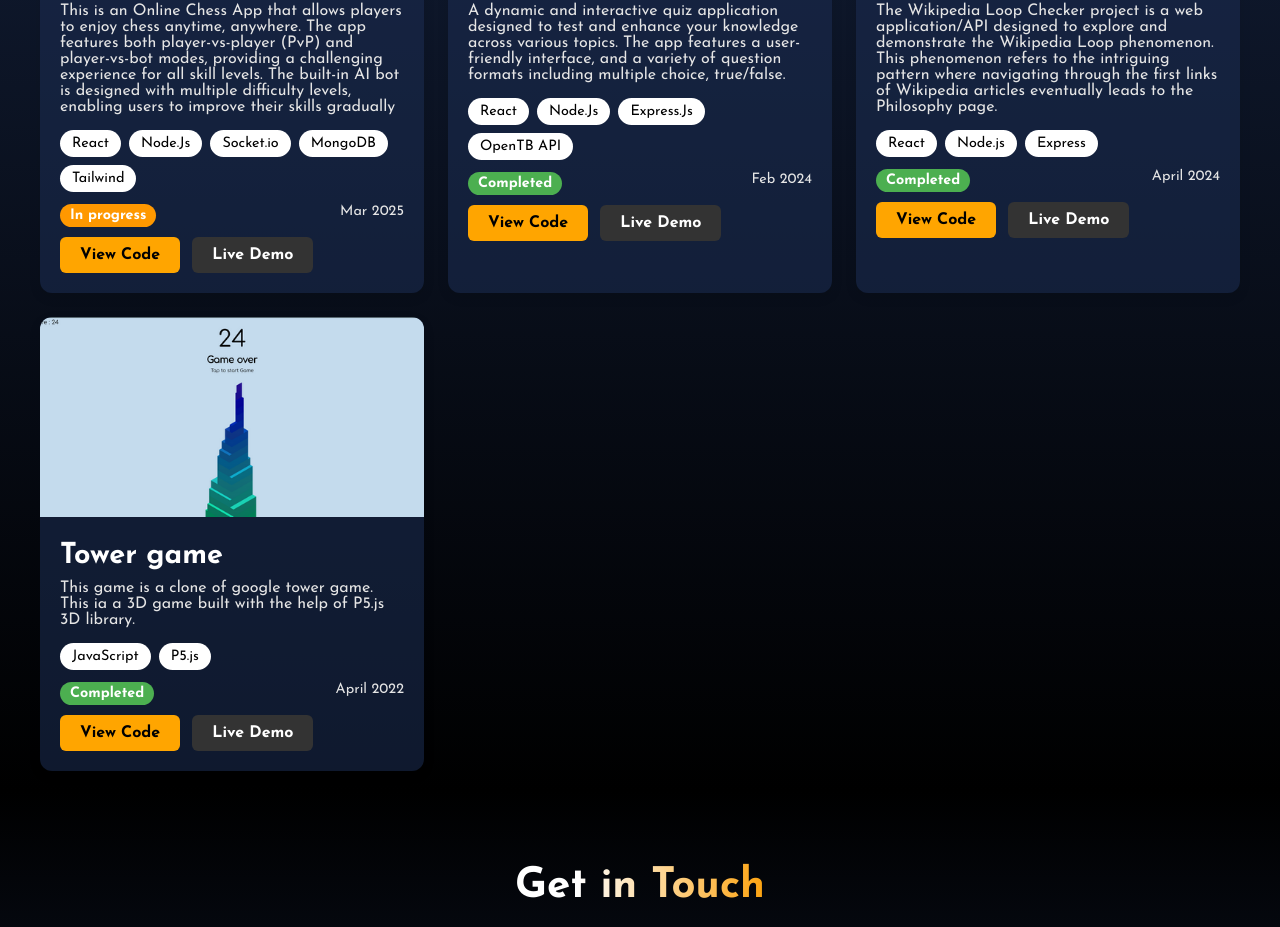
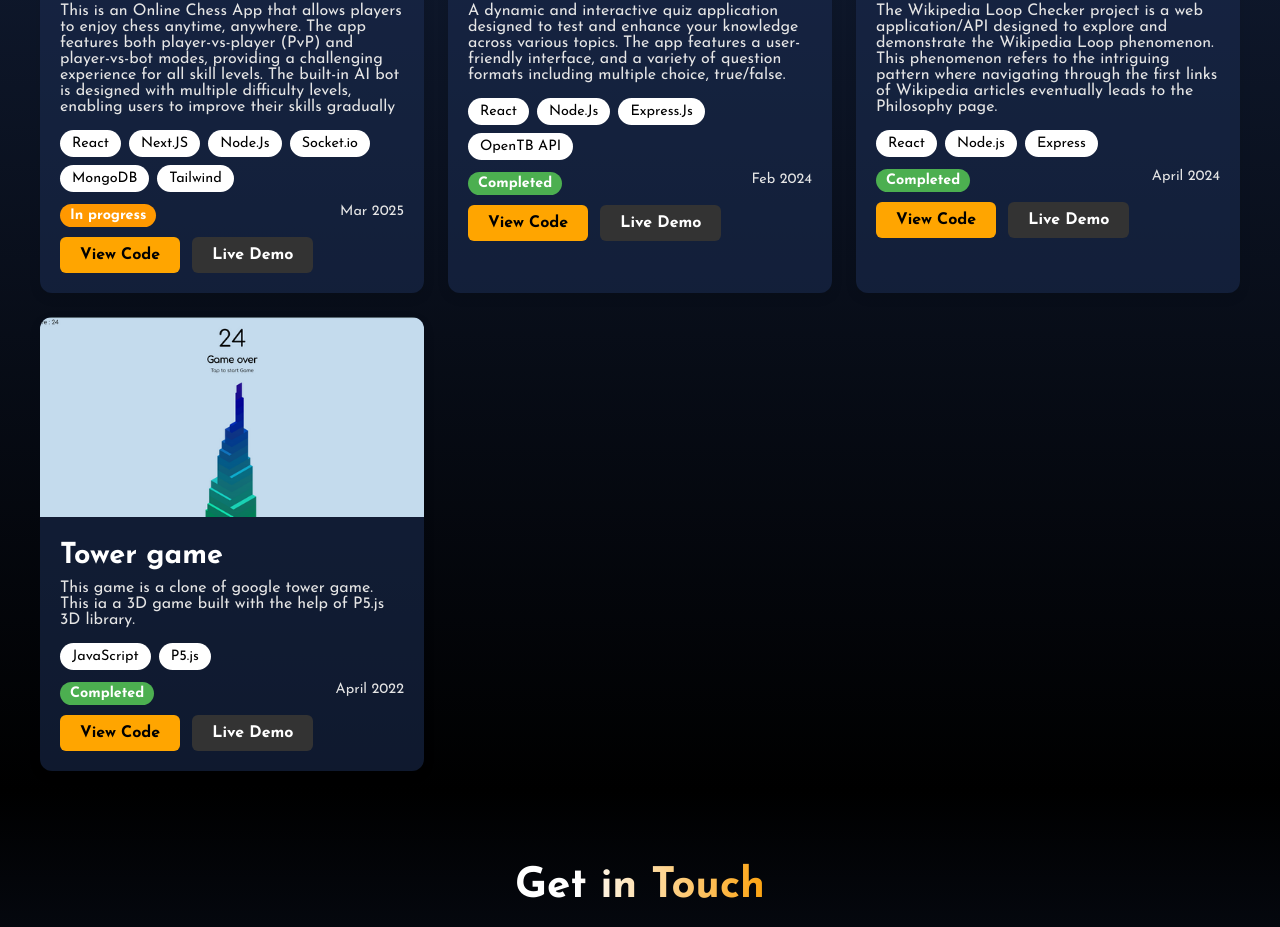
Before and after one commit to Hitesh-suthar/portfolio, a plain HTML site: page index.html in a window 1280 px wide. Shown: the part 2638-3565 px from the top of the page. Drawn offline with Linux system fonts and the light colour scheme.

Commit message:
upadated tech stack

```diff
--- a/index.html
+++ b/index.html
@@ -234,6 +234,7 @@
                             levels, enabling users to improve their skills gradually</p>
                         <ul class="tech-stack">
                             <li>React</li>
+                            <li>Next.JS</li>
                             <li>Node.Js</li>
                             <li>Socket.io</li>
                             <li>MongoDB</li>
```
